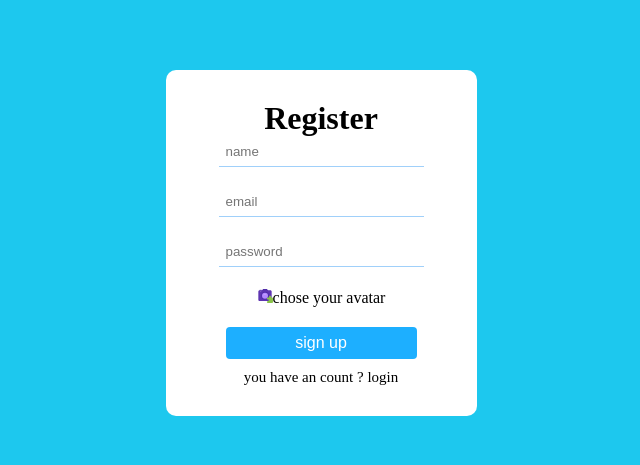
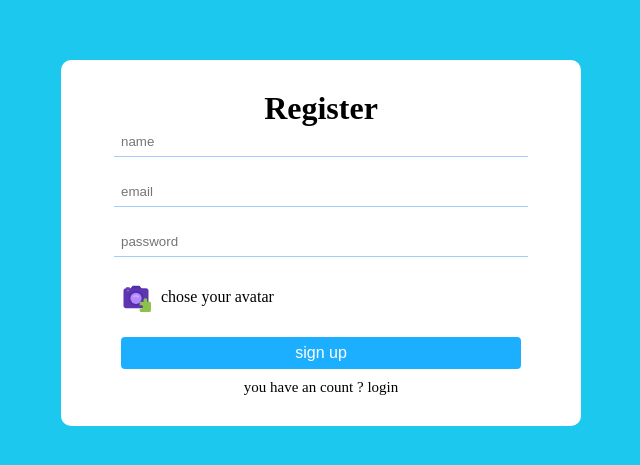
Before and after one commit to RadimYassin/chatApp, a React (Vite) app: page / in a window 1280 px wide. Shown: the part 157-622 px from the top of the page, without its empty margins (319-959 px from the left). Built offline with nearby package versions, Linux system fonts and the light colour scheme.

Commit message:
styling label in form

```diff
--- a/src/style.css
+++ b/src/style.css
@@ -13,6 +13,7 @@
 }
 
 .Containerform{
+
     display: flex;
     flex-direction: column;
     justify-content: center;
@@ -23,6 +24,7 @@
 
 }
 .form{
+    width: 400px;
     display: flex;
     flex-direction: column;
     justify-content: center;
@@ -52,6 +54,22 @@
     background-color: rgba(0, 164, 252, 0.944);
 
 }
+.form label{
+
+    padding: 5px;
+   width: 100%;
+   display: flex;
+   align-items: center;
+   gap: 10px;
+
+}
+.form label svg{
+
+  font-size: 30px;
+
+
+}
+
 
 .Containerform p{
   margin-top: 10px;
```
